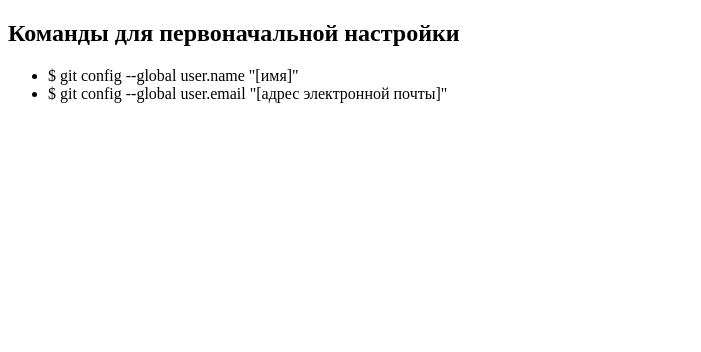
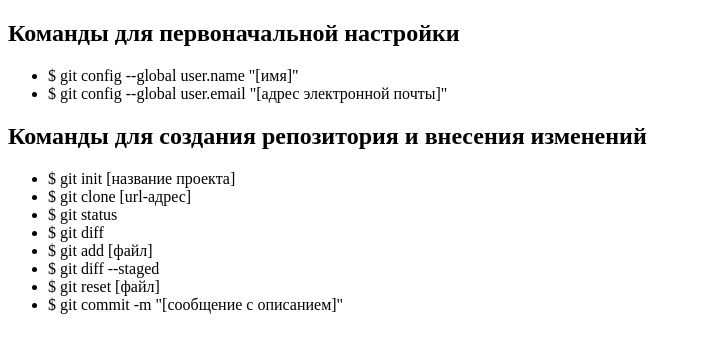
Before and after one commit to fort119/todelete1, a plain HTML site: page index.html in a window 1280 px wide. Shown: the whole page, without its empty margins (0-701 px from the left). Drawn offline with Linux system fonts and the light colour scheme.

Commit message:
second list added

```diff
--- a/index.html
+++ b/index.html
@@ -17,6 +17,20 @@
       <li>$ git config --global user.email "[адрес электронной почты]"</li>
     </ul>
   </div>
+
+  <div>
+    <h2>Команды для создания репозитория и внесения изменений</h2>
+    <ul>
+      <li>$ git init [название проекта]</li>
+      <li>$ git clone [url-адрес]</li>
+      <li>$ git status</li>
+      <li>$ git diff</li>
+      <li>$ git add [файл]</li>
+      <li>$ git diff --staged</li>
+      <li>$ git reset [файл]</li>
+      <li>$ git commit -m "[сообщение с описанием]"</li>
+    </ul>
+  </div>
 </body>
 
 </html>
```
